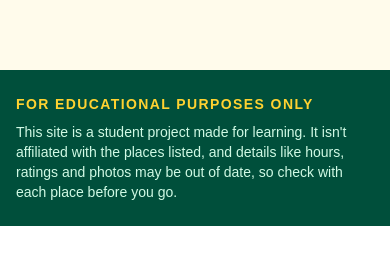
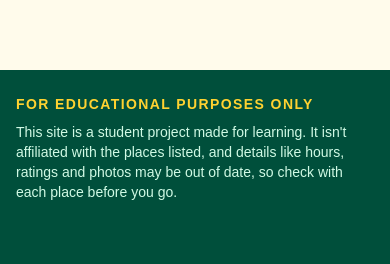
Before and after one commit to BYUI-Code-blooded/Adventure-App, a Next.js app: page /login in a window 390 px wide. Shown: the part 1098-1362 px from the top of the page. Built offline with nearby package versions, Linux system fonts and the light colour scheme; no server answers.

Commit message:
Fix black bar above mobile nav by padding the footer

```diff
--- a/app/layout.tsx
+++ b/app/layout.tsx
@@ -28,11 +28,11 @@ export default function RootLayout({ children }: LayoutProps<"/">) {
       lang="en"
       className={`${geistSans.variable} ${geistMono.variable} h-full antialiased`}
     >
-      {/* Bottom padding on mobile leaves room for the fixed bottom nav. */}
-      <body className="min-h-full flex flex-col pb-[calc(4.25rem+env(safe-area-inset-bottom))] md:pb-0">
+      <body className="min-h-full flex flex-col">
         <SiteNav />
         {children}
-        <footer className="bg-emerald-900 text-emerald-100">
+        {/* Bottom padding on mobile leaves room for the fixed bottom nav. It lives on the footer (not the body) so the emerald color runs down under the nav instead of showing the body background. */}
+        <footer className="bg-emerald-900 pb-[calc(4.25rem+env(safe-area-inset-bottom))] text-emerald-100 md:pb-0">
           <div className="mx-auto max-w-6xl px-4 py-6 text-sm">
             <p className="font-semibold uppercase tracking-widest text-amber-300">
               For educational purposes only
```
